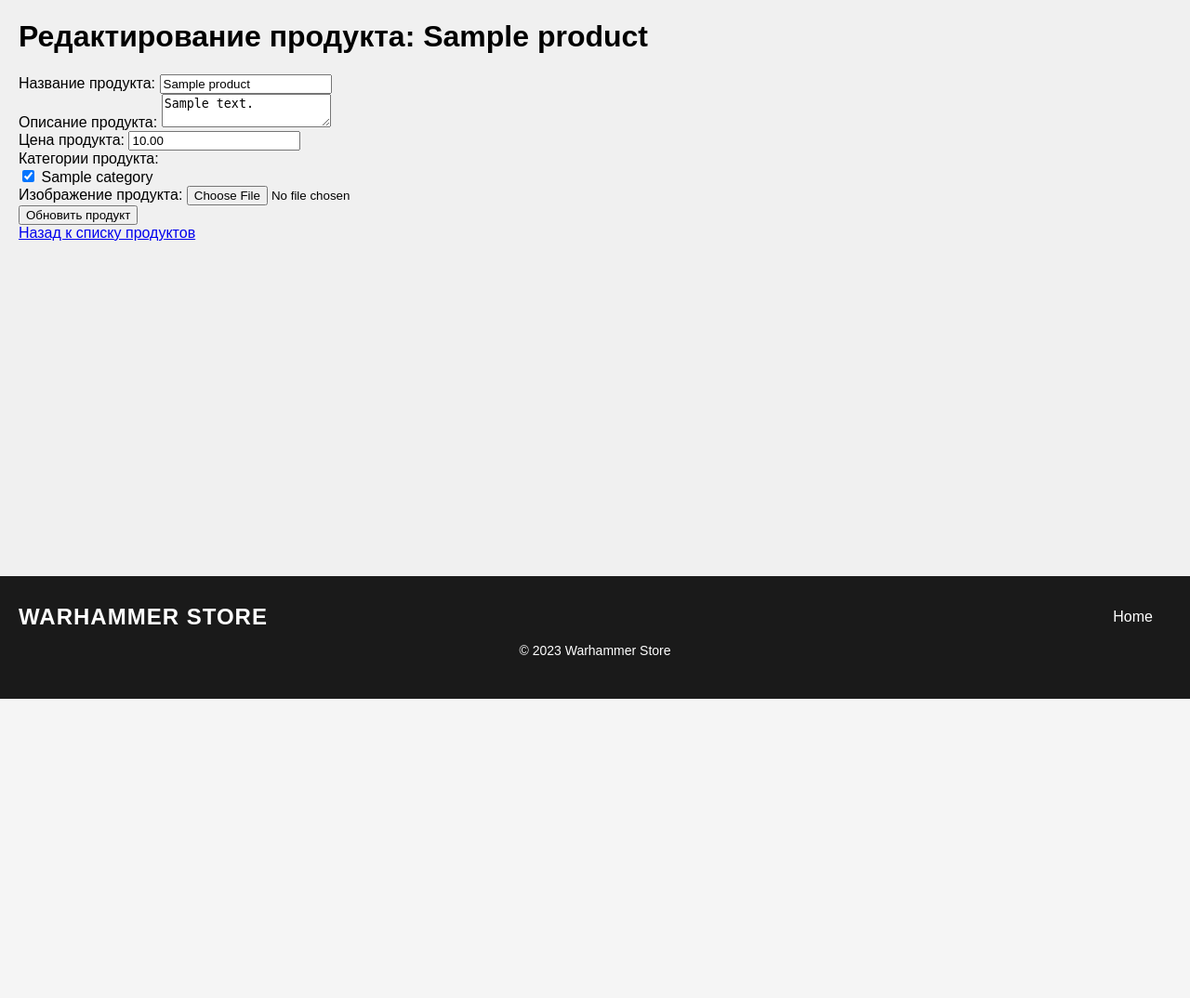
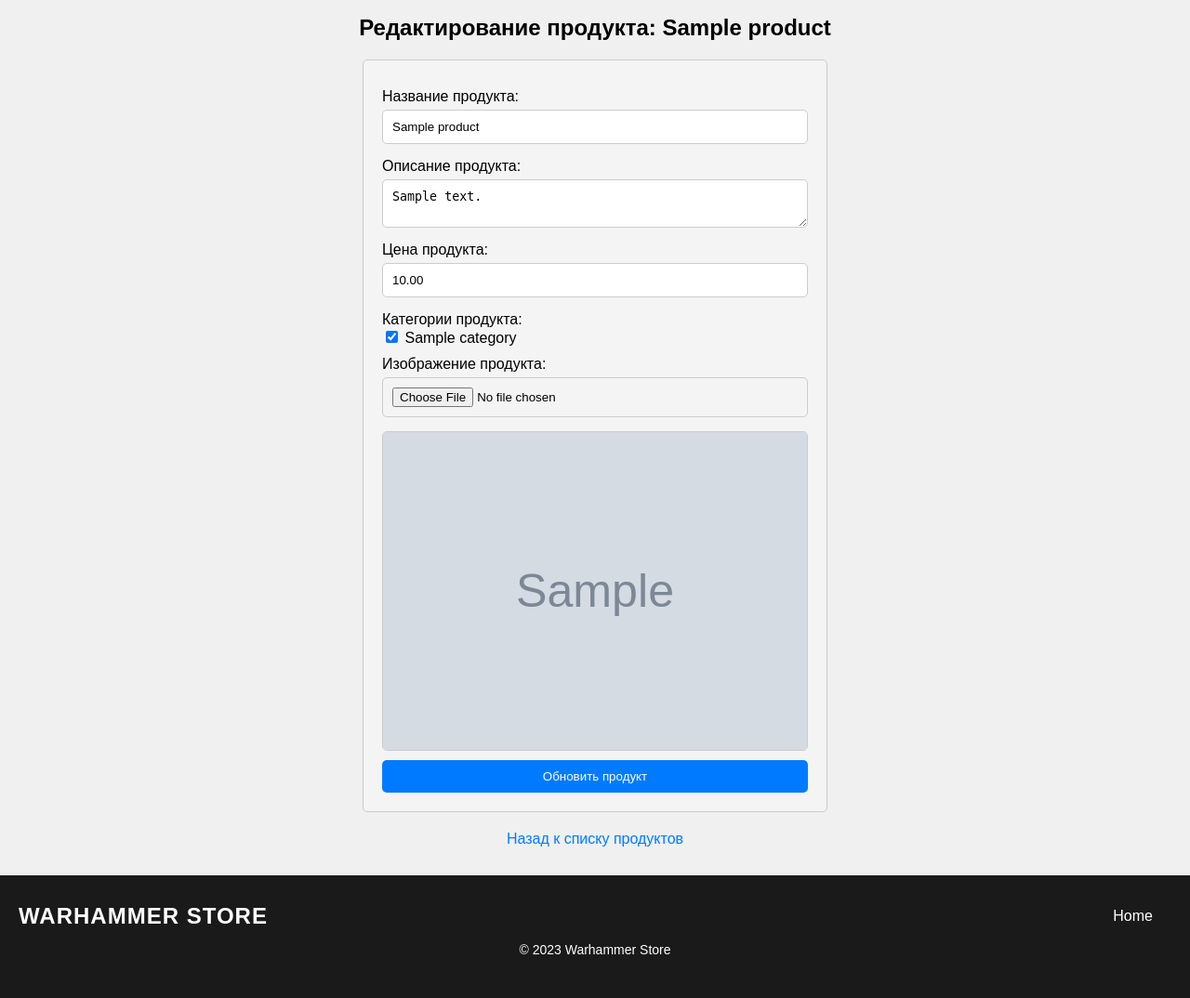
Before and after one commit to Erjankydyrov/laravel-example, a Laravel app: page /admin/products/1/edit in a window 1280 px wide. Shown: the part 48-1122 px from the top of the page at 93% size. Before the commit the page ends 800 px from the top, so only its background shows below. Run offline with Laravel 10, Linux system fonts and the light colour scheme; tables that the repository leaves empty hold one stand-in row (values such as "Sample post"); grey boxes marked "Sample" are stand-in pictures.

Commit message:
added styles to products edit page and fixed bug related to id and product_id

```diff
--- a/app/Http/Controllers/ProductController.php
+++ b/app/Http/Controllers/ProductController.php
@@ -5,6 +5,7 @@ namespace App\Http\Controllers;
 use App\Models\Category;
 use App\Models\Product;
 use Illuminate\Http\Request;
+use Illuminate\Support\Facades\DB;
 
 class ProductController extends Controller
 {
@@ -75,7 +76,17 @@ class ProductController extends Controller
         ]);
 
         $product = Product::find($id);
-        $product->id = str_replace(' ', '_', strtolower($request->input('name')));
+        $oldProductId = $product->id;
+
+        // Обновляем связи продукта с категориями
+        $selectedCategories = $request->input('category_ids', []);
+
+        // Удаляем старые связи продукта с категориями
+        DB::table('category_product')->where('product_id', $oldProductId)->delete();
+
+        // Обновляем продукт
+        $newProductId = str_replace(' ', '_', strtolower($request->input('name')));
+        $product->id = $newProductId;
         $product->name = $request->input('name');
         $product->description = $request->input('description');
         $product->price = $request->input('price');
@@ -83,11 +94,7 @@ class ProductController extends Controller
         if ($request->hasFile('image')) {
             $image = $request->file('image');
             if ($image->isValid()) {
-
-                if (!empty($product->image) && file_exists(public_path('images/products/' . $product->image))) {
-                    unlink(public_path('images/products/' . $product->image));
-                }
-
+                // Обработка изображения
                 $imageName = time() . '.' . $image->extension();
                 $image->move(public_path('images/products'), $imageName);
                 $product->image = $imageName;
@@ -96,14 +103,12 @@ class ProductController extends Controller
 
         $product->save();
 
-        // Получаем выбранные категории из формы
-        $selectedCategories = $request->input('category_ids', []); // предполагая, что поле в форме называется category_ids
-
-        // Обновляем связи продукта с категориями
-        $product->categories()->sync($selectedCategories);
+        // Создаем новые связи продукта с категориями
+        $product->categories()->attach($selectedCategories);
 
         return redirect()->route('products.index');
     }
+
 
     public function edit($id)
     {
--- /dev/null
+++ b/public/css/products_edit.css
@@ -0,0 +1,67 @@
+/* styles.css */
+.edit-form-title {
+  font-size: 24px;
+  text-align: center;
+  margin-bottom: 20px;
+}
+
+.edit-product-form {
+  max-width: 500px;
+  margin: 0 auto;
+  padding: 20px;
+  background-color: #f4f4f4;
+  border: 1px solid #ccc;
+  border-radius: 5px;
+}
+
+.edit-form-group {
+  margin: 10px 0;
+}
+
+.edit-form-control {
+  width: 100%;
+  padding: 10px;
+  margin: 5px 0;
+  border: 1px solid #ccc;
+  border-radius: 5px;
+}
+
+.edit-checkbox {
+  margin-right: 10px;
+}
+
+.edit-btn {
+  display: block;
+  width: 100%;
+  padding: 10px;
+  background-color: #007BFF;
+  color: #fff;
+  border: none;
+  border-radius: 5px;
+  cursor: pointer;
+}
+
+.edit-back-link {
+  display: block;
+  text-align: center;
+  margin-top: 20px;
+  text-decoration: none;
+  color: #007BFF;
+}
+
+.edit-btn, .edit-back-link {
+  transition: background-color 0.3s, color 0.3s;
+}
+
+.edit-btn:hover, .edit-back-link:hover {
+  background-color: #0056b3;
+  color: #fff;
+}
+
+#product-preview-edit {
+  width: 100%;
+  display: block;
+  margin-top: 10px;
+  border: 1px solid #ccc;
+  border-radius: 5px;
+}
--- /dev/null
+++ b/public/js/products_edit.js
@@ -0,0 +1,20 @@
+/******/ (() => { // webpackBootstrap
+var __webpack_exports__ = {};
+/*!************************************************!*\
+  !*** ./resources/js/products/products_edit.js ***!
+  \************************************************/
+document.addEventListener('DOMContentLoaded', function () {
+  var imageInput = document.querySelector('.edit-input-product');
+  var imagePreview = document.querySelector('#product-preview-edit');
+  imageInput.addEventListener('change', function () {
+    if (imageInput.files && imageInput.files[0]) {
+      var reader = new FileReader();
+      reader.onload = function (e) {
+        imagePreview.src = e.target.result;
+      };
+      reader.readAsDataURL(imageInput.files[0]);
+    }
+  });
+});
+/******/ })()
+;
--- a/resources/views/products/admin/edit.blade.php
+++ b/resources/views/products/admin/edit.blade.php
@@ -1,37 +1,44 @@
+<head>
+    <link rel="stylesheet" href="{{ asset('css/products_edit.css') }}">
+</head>
+
 @extends('layouts.app')
 
 @section('main')
-    <h1>Редактирование продукта: {{ $product->name }}</h1>
-    <form method="post" action="{{ route('products.update', $product->id) }}" enctype="multipart/form-data">
+    <h1 class="edit-form-title">Редактирование продукта: {{ $product->name }}</h1>
+    <form class="edit-product-form" method="post" action="{{ route('products.update', $product->id) }}" enctype="multipart/form-data">
         @csrf
         @method('put')
-        <div>
+        <div class="edit-form-group">
             <label for="name">Название продукта:</label>
-            <input type="text" id="name" name="name" value="{{ $product->name }}" required>
+            <input type="text" id="name" name="name" value="{{ $product->name }}" required class="edit-form-control">
         </div>
-        <div>
+        <div class="edit-form-group">
             <label for="description">Описание продукта:</label>
-            <textarea id="description" name="description" required>{{ $product->description }}</textarea>
+            <textarea id="description" name="description" required class="edit-form-control">{{ $product->description }}</textarea>
         </div>
-        <div>
+        <div class="edit-form-group">
             <label for="price">Цена продукта:</label>
-            <input type="text" id="price" name="price" value="{{ $product->price }}" required>
+            <input type="text" id="price" name="price" value="{{ $product->price }}" required class="edit-form-control">
         </div>
-        <div>
+        <div class="edit-form-group">
             <label for="categories">Категории продукта:</label>
             @foreach ($categories as $category)
-                <div>
+                <div class="edit-checkbox">
                     <input type="checkbox" id="category_{{ $category->id }}" name="category_ids[]"
-                        value="{{ $category->id }}" {{ in_array($category->id, $selectedCategoryIds) ? 'checked' : '' }}>
-                    <label for="category_{{ $category->id }}">{{ $category->name }}</label>
+                        value="{{ $category->id }}" {{ in_array($category->id, $selectedCategoryIds) ? 'checked' : '' }} class="edit-form-check-input">
+                    <label for="category_{{ $category->id }}" class="edit-form-check-label">{{ $category->name }}</label>
                 </div>
             @endforeach
         </div>
-        <div>
+        <div class="edit-form-group">
             <label for="image">Изображение продукта:</label>
-            <input type="file" id="image" name="image">
+            <input type="file" id="image" name="image" class="edit-form-control edit-input-product">
+            <img id="product-preview-edit" src="{{ asset('images/products/' . $product->image) }}" alt="product preview edit">
         </div>
-        <button type="submit">Обновить продукт</button>
+        <button type="submit" class="edit-btn">Обновить продукт</button>
     </form>
-    <a href="{{ route('products.index') }}">Назад к списку продуктов</a>
+    <a href="{{ route('products.index') }}" class="edit-back-link">Назад к списку продуктов</a>
 @endsection
+
+<script src="{{ asset('js/products_edit.js') }}"></script>
--- a/webpack.mix.cjs
+++ b/webpack.mix.cjs
@@ -4,6 +4,7 @@ mix.js("resources/js/app.mjs", "public/js")
     .js("resources/js/categories/categories.js", "public/js")
     .js("resources/js/categories/categories_create.js", "public/js")
     .js("resources/js/products/products_create.js", "public/js")
+    .js("resources/js/products/products_edit.js", "public/js")
     .css("resources/css/app.css", "public/css")
     .css("resources/css/nav.css", "public/css")
     .css("resources/css/footer.css", "public/css")
@@ -13,4 +14,5 @@ mix.js("resources/js/app.mjs", "public/js")
     .css("resources/css/categories/categories_create.css", "public/css")
     .css("resources/css/categories/categories_show.css", "public/css")
     .css("resources/css/products/products_show.css", "public/css")
-    .css("resources/css/products/products_create.css", "public/css");
+    .css("resources/css/products/products_create.css", "public/css")
+    .css("resources/css/products/products_edit.css", "public/css");
```
Also changed, not shown: resources/css/products/products_edit.css (added, +67 -0 lines), resources/js/products/products_edit.js (added, +16 -0 lines), public/images/products/1698213605.png (added), public/images/products/1698213654.png (added), public/images/products/1698214765.png (added), public/images/products/1698215075.png (added), public/images/products/1698215620.png (renamed from public/images/products/1698060892.png), public/images/products/1698215684.png (added), public/js/app.js, public/mix-manifest.json.
